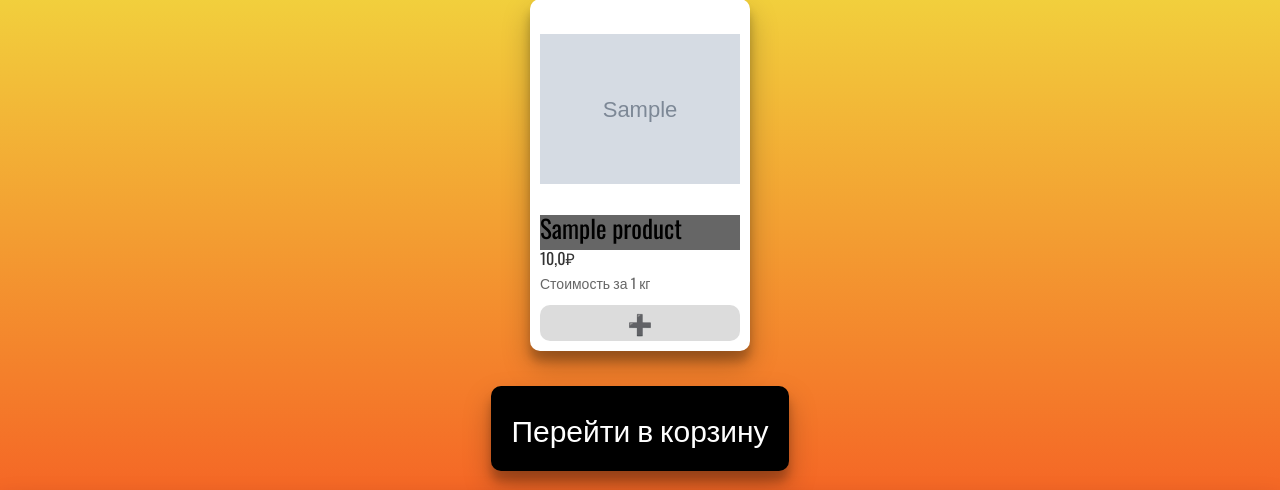
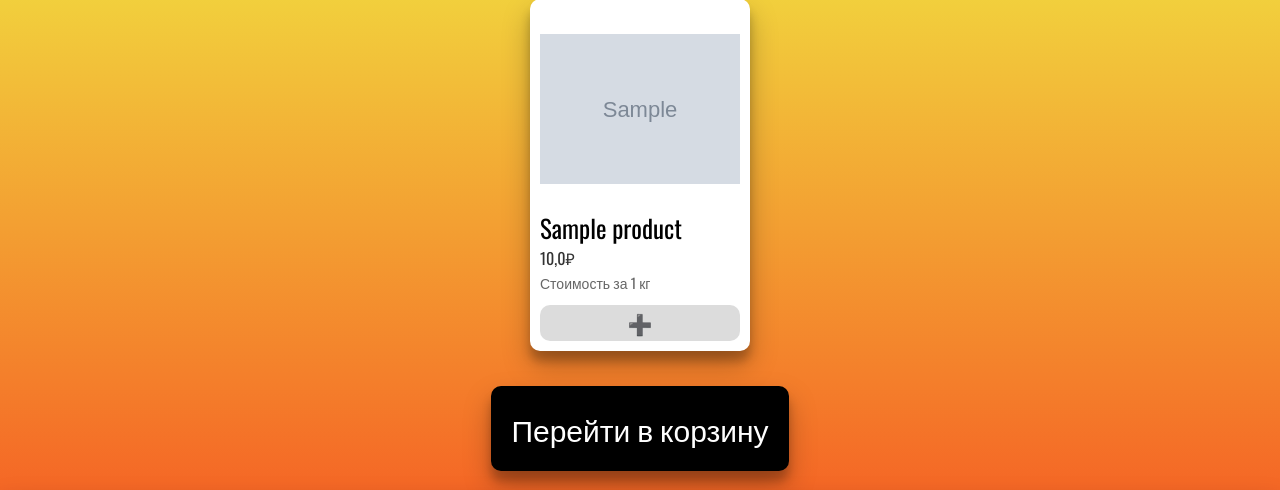
Before and after one commit to rvburov/OnlineStore, a Django app: page / in a window 1280 px wide. Shown: the part 133-623 px from the top of the page. Run offline with Django 5.2, Linux system fonts and the light colour scheme; tables that the repository leaves empty hold one stand-in row (values such as "Sample post"); grey boxes marked "Sample" are stand-in pictures.

```diff
--- a/backend/static/css/desktop_version/catalog.css
+++ b/backend/static/css/desktop_version/catalog.css
@@ -56,7 +56,6 @@
 .product-name {
     font-size: 25px;
     padding-bottom: 10px;
-    background-color: #666;
 }
 
 .product-price {
```
